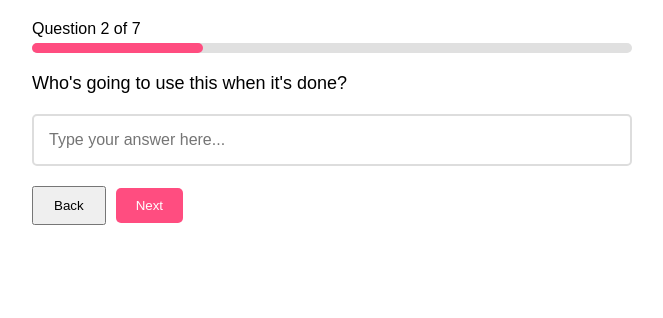
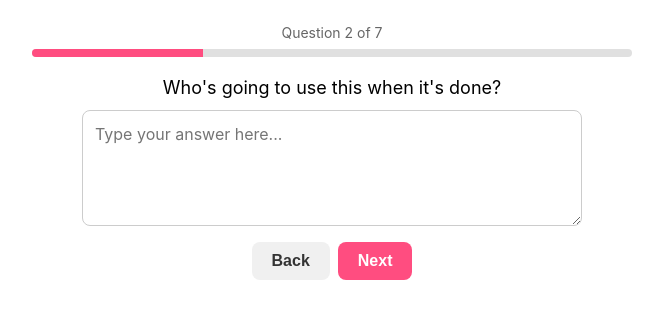
Before and after one commit to hannahrose11/izzy-form, a React (Create React App) app: page / in a window 1280 px wide. Both pictures are taken after a click on the button "Next". Shown: the top 318 px of the page, without its empty margins (308-971 px from the left). Built offline with nearby package versions, Linux system fonts and the light colour scheme.

Commit message:
Fix alignment and restore original styling

```diff
--- a/src/App.js
+++ b/src/App.js
@@ -63,7 +63,7 @@ export default function App() {
   };
 
   const copyPrompt = () => {
-    navigator.clipboard.writeText(finalPrompt).then(() => alert("Copied!"));
+    navigator.clipboard.writeText(finalPrompt).then(() => alert("Prompt copied to clipboard!"));
   };
 
   const startOver = () => {
@@ -74,53 +74,122 @@ export default function App() {
 
   if (finalPrompt) {
     return (
-      <div style={{ fontFamily: "Arial, sans-serif", maxWidth: "600px", margin: "0 auto", padding: "20px" }}>
-        <h2>Your prompt:</h2>
-        <div style={{ background: "#f0f0f0", padding: "15px", borderRadius: "5px", marginBottom: "20px" }}>
-          <pre style={{ whiteSpace: "pre-wrap", margin: 0 }}>{finalPrompt}</pre>
+      <div style={{ fontFamily: "Inter, sans-serif", maxWidth: "600px", margin: "0 auto", padding: "24px", textAlign: "center" }}>
+        <h2 style={{ fontSize: "20px", marginBottom: "12px" }}>Here's your GPT-optimized prompt:</h2>
+        <div style={{ background: "#f6f6f6", padding: "16px", borderRadius: "8px", marginBottom: "16px", textAlign: "left" }}>
+          <pre style={{ whiteSpace: "pre-wrap", margin: 0, fontSize: "14px", lineHeight: "1.4" }}>{finalPrompt}</pre>
         </div>
-        <button onClick={copyPrompt} style={{ marginRight: "10px", padding: "10px 20px" }}>Copy</button>
-        <button onClick={startOver} style={{ padding: "10px 20px" }}>Start Over</button>
+        <div>
+          <button
+            onClick={copyPrompt}
+            style={{
+              marginRight: "8px",
+              padding: "10px 16px",
+              fontSize: "16px",
+              background: "#00C2A8",
+              color: "white",
+              border: "none",
+              borderRadius: "8px",
+              fontWeight: "bold",
+              cursor: "pointer"
+            }}
+          >
+            Copy Prompt
+          </button>
+          <button
+            onClick={startOver}
+            style={{
+              padding: "10px 16px",
+              fontSize: "16px",
+              background: "#f0f0f0",
+              color: "#333",
+              border: "none",
+              borderRadius: "8px",
+              fontWeight: "bold",
+              cursor: "pointer"
+            }}
+          >
+            Start Over
+          </button>
+        </div>
       </div>
     );
   }
 
   return (
-    <div style={{ fontFamily: "Arial, sans-serif", maxWidth: "600px", margin: "0 auto", padding: "20px" }}>
+    <div style={{ fontFamily: "Inter, sans-serif", maxWidth: "600px", margin: "0 auto", padding: "24px", textAlign: "center" }}>
       <div style={{ marginBottom: "20px" }}>
-        <div>Question {step + 1} of {questions.length}</div>
-        <div style={{ width: "100%", height: "10px", background: "#e0e0e0", borderRadius: "5px", marginTop: "5px" }}>
-          <div style={{ width: `${((step + 1) / questions.length) * 100}%`, height: "100%", background: "#FF4D80", borderRadius: "5px" }} />
+        <div style={{ fontSize: "14px", color: "#666", marginBottom: "8px" }}>
+          Question {step + 1} of {questions.length}
+        </div>
+        <div style={{ width: "100%", height: "8px", background: "#e0e0e0", borderRadius: "4px", overflow: "hidden" }}>
+          <div style={{
+            width: `${((step + 1) / questions.length) * 100}%`,
+            height: "100%",
+            background: "#FF4D80",
+            transition: "width 0.3s ease"
+          }} />
         </div>
       </div>
 
-      <p style={{ fontSize: "18px", marginBottom: "20px" }}>{questions[step].question}</p>
+      <p style={{ fontSize: "18px", marginBottom: "12px" }}>{questions[step].question}</p>
 
-      <input
+      <textarea
         id="answer-input"
-        type="text"
         placeholder="Type your answer here..."
+        rows={4}
         style={{
           width: "100%",
-          padding: "15px",
+          maxWidth: "500px",
+          margin: "0 auto",
+          display: "block",
+          padding: "12px",
           fontSize: "16px",
-          border: "2px solid #ddd",
-          borderRadius: "5px",
-          marginBottom: "20px",
+          border: "1px solid #ccc",
+          borderRadius: "8px",
+          marginBottom: "16px",
           boxSizing: "border-box",
+          resize: "vertical",
+          fontFamily: "inherit",
+          lineHeight: "1.4"
         }}
       />
 
-      <div>
+      <div style={{ marginTop: "16px" }}>
         {step > 0 && (
-          <button onClick={handleBack} style={{ marginRight: "10px", padding: "10px 20px" }}>Back</button>
+          <button
+            onClick={handleBack}
+            style={{
+              marginRight: "8px",
+              padding: "10px 20px",
+              fontSize: "16px",
+              background: "#f0f0f0",
+              color: "#333",
+              border: "none",
+              borderRadius: "8px",
+              fontWeight: "bold",
+              cursor: "pointer"
+            }}
+          >
+            Back
+          </button>
         )}
         <button
           onClick={handleNext}
           disabled={loading}
-          style={{ padding: "10px 20px", background: "#FF4D80", color: "white", border: "none", borderRadius: "5px" }}
+          style={{
+            padding: "10px 20px",
+            fontSize: "16px",
+            background: "#FF4D80",
+            color: "white",
+            border: "none",
+            borderRadius: "8px",
+            fontWeight: "bold",
+            cursor: loading ? "not-allowed" : "pointer",
+            opacity: loading ? 0.7 : 1
+          }}
         >
-          {step === questions.length - 1 ? (loading ? "Loading..." : "Get Prompt") : "Next"}
+          {step === questions.length - 1 ? (loading ? "Generating..." : "Get My Prompt") : "Next"}
         </button>
       </div>
     </div>
```
